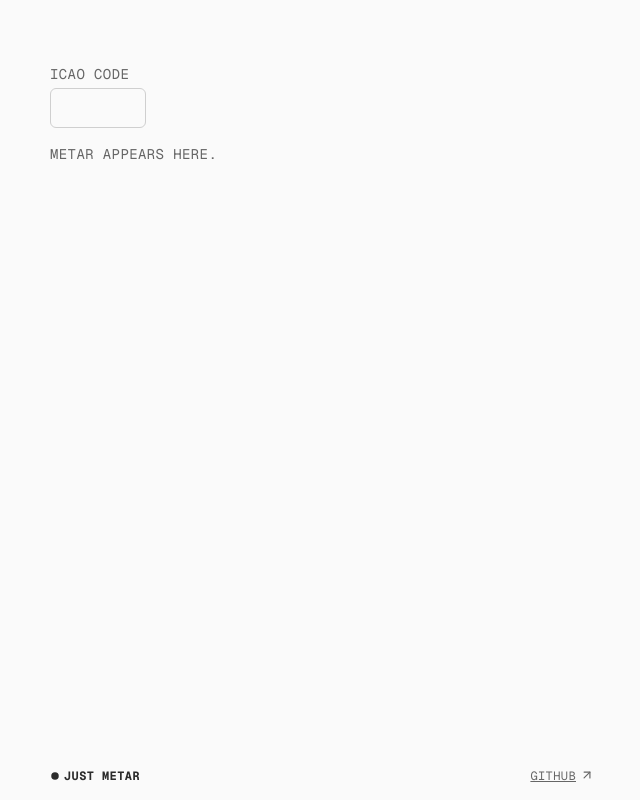
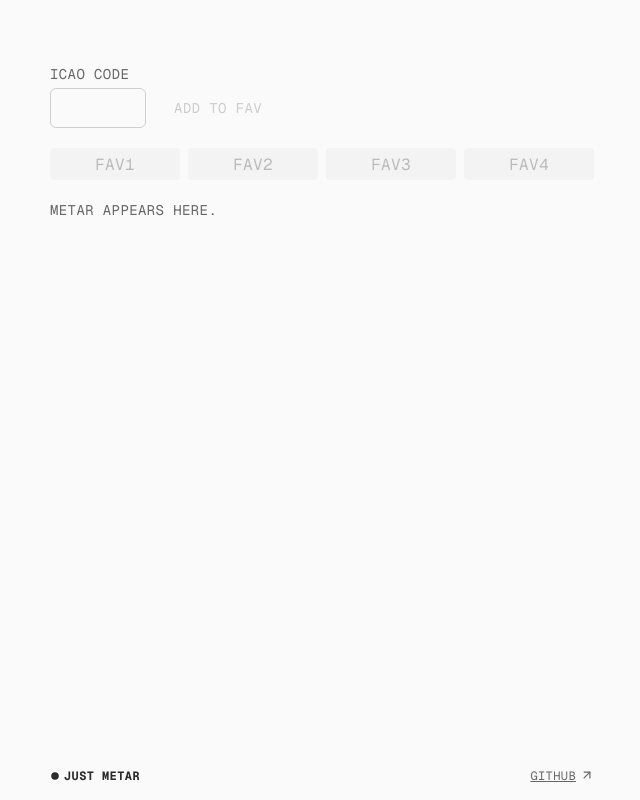
Before and after one commit to adamplesnik/just-metar, a React (Vite) app: page /1 in a window 1280 px wide. Shown: the whole page, without its empty margins (318-958 px from the left). Built offline with nearby package versions, Linux system fonts and the light colour scheme.

Commit message:
Favourites

```diff
--- a/src/MetarLookup.tsx
+++ b/src/MetarLookup.tsx
@@ -2,33 +2,51 @@ import { useEffect, useState } from 'react'
 import { useNavigate, useParams } from 'react-router'
 import IcaoInput from './partials/IcaoInput'
 import MetarResult, { type Status } from './partials/MetarResult'
-import RecentCodes from './partials/RecentCodes'
+import Favourites from './partials/Favourites'
 
 const METAR_URL = (icao: string) => `/api/data/metar?ids=${icao}&format=raw`
 
-const STORAGE_KEY = 'just-metar:recent'
-const MAX_RECENT = 3
+const FAV_KEY = 'just-metar:favourites'
+const LAST_KEY = 'just-metar:last'
+const MAX_FAV = 4
+const isIcao = (c: unknown): c is string =>
+  typeof c === 'string' && /^[A-Z]{4}$/.test(c)
 
-function loadRecent(): string[] {
+function loadFavourites(): string[] {
   try {
-    const parsed = JSON.parse(localStorage.getItem(STORAGE_KEY) ?? '[]')
+    const parsed = JSON.parse(localStorage.getItem(FAV_KEY) ?? '[]')
     if (!Array.isArray(parsed)) return []
-    return parsed
-      .filter((c) => typeof c === 'string' && /^[A-Z]{4}$/.test(c))
-      .slice(0, MAX_RECENT)
+    return [...new Set(parsed.filter(isIcao))].sort().slice(0, MAX_FAV)
   } catch {
     return []
   }
 }
 
+function loadLast(): string {
+  try {
+    const last = localStorage.getItem(LAST_KEY)
+    return isIcao(last) ? last : ''
+  } catch {
+    return ''
+  }
+}
+
+function save(key: string, value: string) {
+  try {
+    localStorage.setItem(key, value)
+  } catch {
+    // storage unavailable (private mode / quota): keep in memory only
+  }
+}
+
 export default function MetarLookup() {
-  const [recent, setRecent] = useState(loadRecent)
+  const [favourites, setFavourites] = useState(loadFavourites)
   const { code } = useParams()
   const navigate = useNavigate()
   // URL code wins over the last remembered one
   const [icao, setIcao] = useState(() => {
     const fromUrl = code?.toUpperCase()
-    return fromUrl && /^[A-Z]{4}$/.test(fromUrl) ? fromUrl : (recent[0] ?? '')
+    return isIcao(fromUrl) ? fromUrl : loadLast()
   })
   const [metar, setMetar] = useState<string | null>(null)
   const [status, setStatus] = useState<Status>('idle')
@@ -57,20 +75,7 @@ export default function MetarLookup() {
       })
       .then((text) => {
         setMetar(text.trim() || null) // empty = no METAR for this station
-        if (text.trim()) {
-          setRecent((prev) => {
-            const next = [icao, ...prev.filter((c) => c !== icao)].slice(
-              0,
-              MAX_RECENT,
-            )
-            try {
-              localStorage.setItem(STORAGE_KEY, JSON.stringify(next))
-            } catch {
-              // storage unavailable (private mode / quota): keep in memory only
-            }
-            return next
-          })
-        }
+        if (text.trim()) save(LAST_KEY, icao)
         setStatus('idle')
       })
       .catch((err) => {
@@ -81,12 +86,49 @@ export default function MetarLookup() {
     return () => controller.abort()
   }, [icao])
 
+  const updateFavourites = (next: string[]) => {
+    const sorted = [...next].sort()
+    setFavourites(sorted)
+    save(FAV_KEY, JSON.stringify(sorted))
+  }
+
+  const isValid = isIcao(icao)
+  const isFavourite = favourites.includes(icao)
+  const isFull = favourites.length >= MAX_FAV
+
   return (
     <div className="mt-12 flex flex-col gap-4">
       <div className="flex items-end gap-4">
         <IcaoInput value={icao} onChange={setIcao} />
-        <RecentCodes codes={recent} onSelect={setIcao} />
+        <div className="flex h-10 items-center">
+          {isFavourite ? (
+            <button
+              type="button"
+              onClick={() =>
+                updateFavourites(favourites.filter((c) => c !== icao))
+              }
+              className="h-8 cursor-pointer rounded px-3 py-1 text-sm text-main-dim uppercase hover:bg-red-500/10"
+            >
+              Remove from fav
+            </button>
+          ) : (
+            <button
+              type="button"
+              disabled={!isValid || isFull}
+              onClick={() => updateFavourites([...favourites, icao])}
+              className="h-8 cursor-pointer rounded px-3 py-1 text-sm text-main-dim uppercase hover:bg-green-500/10 disabled:cursor-not-allowed disabled:opacity-30 disabled:hover:bg-transparent"
+            >
+              Add to fav
+            </button>
+          )}
+        </div>
       </div>
+      <Favourites
+        codes={favourites}
+        slots={MAX_FAV}
+        active={icao}
+        onSelect={setIcao}
+      />
       <MetarResult icao={icao} metar={metar} status={status} />
     </div>
   )
--- /dev/null
+++ b/src/partials/Favourites.tsx
@@ -0,0 +1,39 @@
+type Props = {
+  codes: string[]
+  slots: number
+  active: string
+  onSelect: (code: string) => void
+}
+
+export default function Favourites({ codes, slots, active, onSelect }: Props) {
+  const empty = Math.max(0, slots - codes.length)
+
+  return (
+    <div className="flex h-10 items-center gap-2">
+      {codes.map((code) => (
+        <button
+          key={code}
+          type="button"
+          onClick={() => onSelect(code)}
+          className={`h-8 flex-1 cursor-pointer rounded border bg-container px-3 py-1 hover:bg-container-bright ${
+            code === active ? 'border-main-dim' : 'border-transparent'
+          }`}
+        >
+          {code}
+        </button>
+      ))}
+      {Array.from({ length: empty }, (_, i) => (
+        <button
+          key={`empty-${i}`}
+          type="button"
+          disabled
+          aria-hidden="true"
+          tabIndex={-1}
+          className="pointer-events-none h-8 flex-1 rounded border border-transparent bg-container px-3 py-1 opacity-30"
+        >
+          FAV{codes.length + i + 1}
+        </button>
+      ))}
+    </div>
+  )
+}
--- a/src/partials/RecentCodes.tsx
+++ /dev/null
@@ -1,23 +0,0 @@
-type Props = {
-  codes: string[]
-  onSelect: (code: string) => void
-}
-
-export default function RecentCodes({ codes, onSelect }: Props) {
-  if (codes.length === 0) return null
-
-  return (
-    <div className="flex h-10 items-center gap-2">
-      {codes.map((code) => (
-        <button
-          key={code}
-          type="button"
-          onClick={() => onSelect(code)}
-          className="h-8 cursor-pointer rounded bg-container px-3 py-1 text-sm hover:bg-container-bright"
-        >
-          {code}
-        </button>
-      ))}
-    </div>
-  )
-}
```
